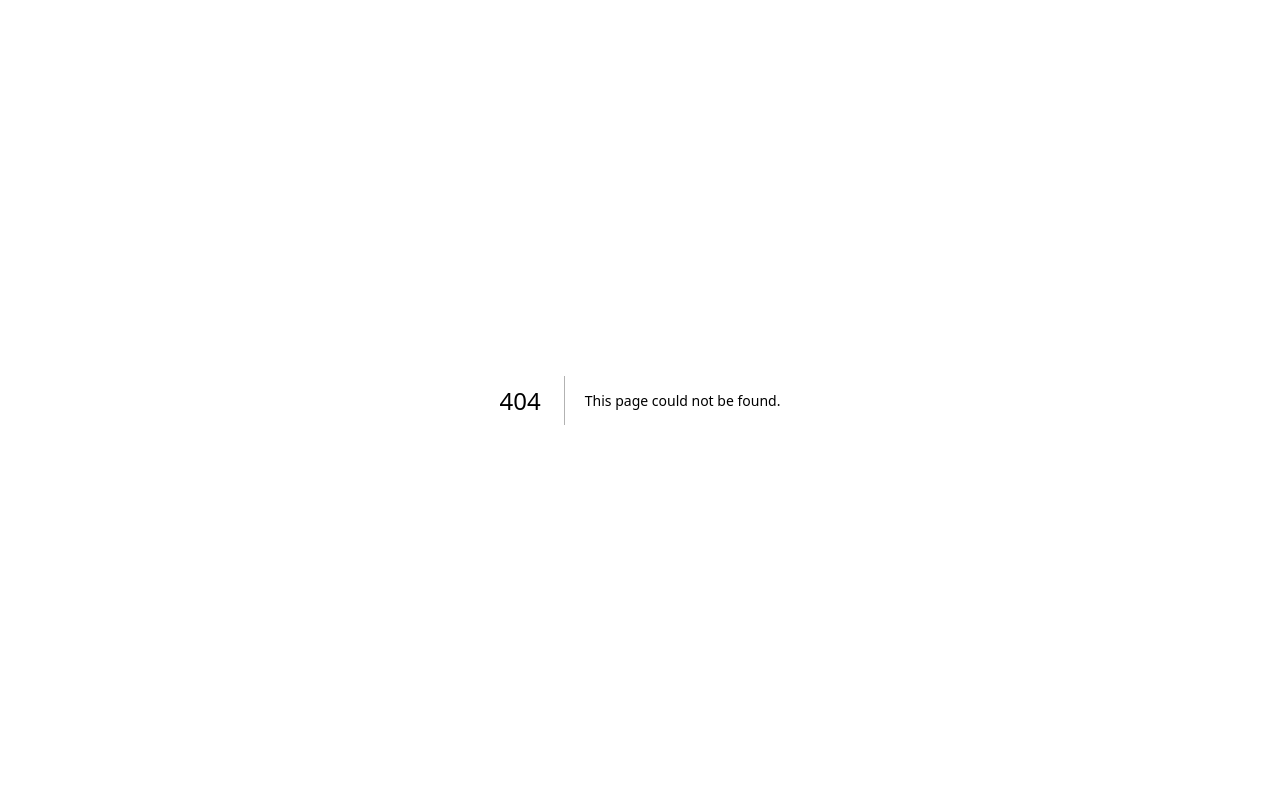
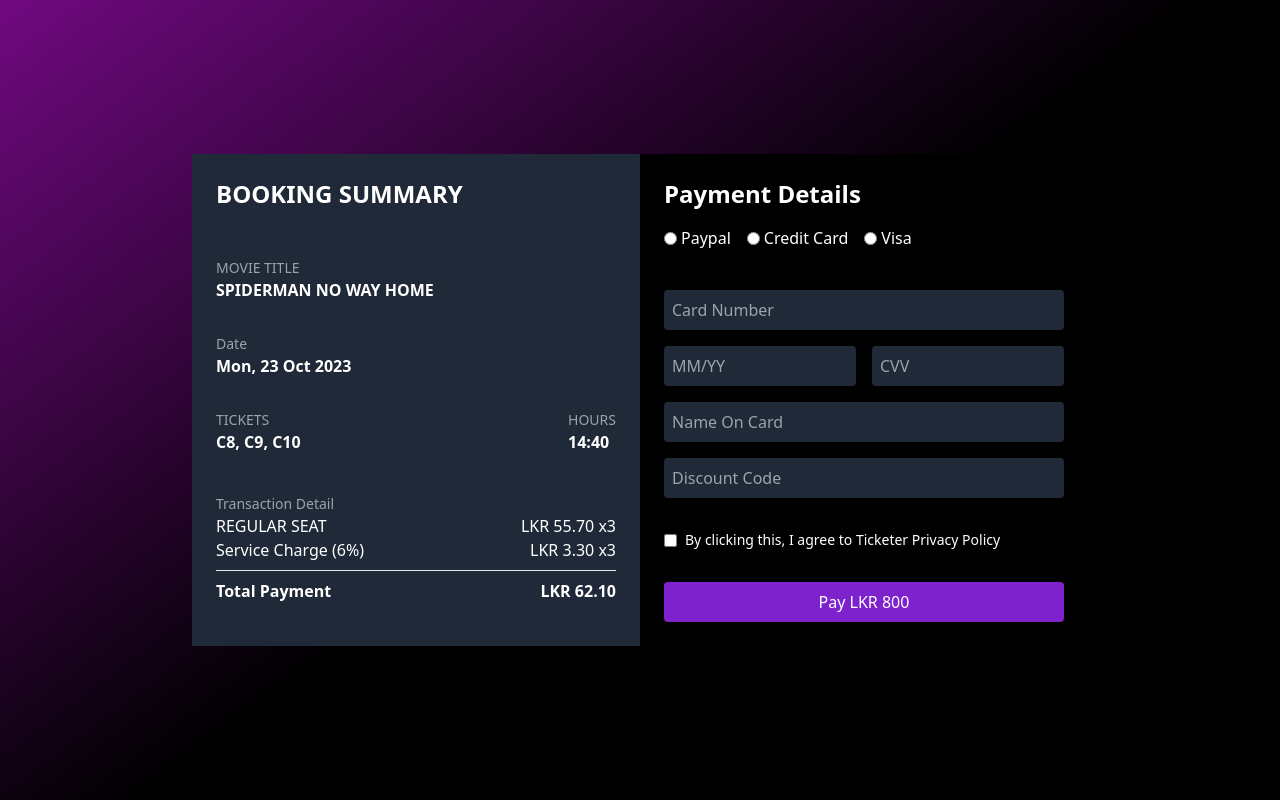
Before and after one commit to MathishaAkashmika/cinemoq-frontend, a Next.js app: page /1/checkout in a window 1280 px wide. Before the commit this address had no page. Built offline with nearby package versions, Linux system fonts and the light colour scheme.

Commit message:
Yasuri | Chekout Form completed

```diff
--- /dev/null
+++ b/src/app/[MovieID]/checkout/page.tsx
@@ -0,0 +1,98 @@
+const CheckoutPage = () => {
+  return (
+    <div
+      style={{
+        background:
+          "linear-gradient(142.9deg, rgba(113, 9, 129, 1) 0%, rgba(0, 0, 0, 1) 51.5%)",
+      }}
+      className="min-h-screen flex justify-center items-center"
+    >
+      <div className="grid grid-cols-1 md:grid-cols-2 max-w-4xl w-full bg-black text-white">
+        <div className="bg-gray-800  p-6">
+          <h2 className="text-2xl font-bold mb-12">BOOKING SUMMARY</h2>
+          <div className="mb-8">
+            <p className="text-sm text-gray-400">MOVIE TITLE</p>
+            <p className="font-semibold">SPIDERMAN NO WAY HOME</p>
+          </div>
+          <div className="mb-8">
+            <p className="text-sm text-gray-400">Date</p>
+            <p className="font-semibold">Mon, 23 Oct 2023</p>
+          </div>
+          <div className="flex justify-between mb-10">
+            <div>
+              <p className="text-sm text-gray-400">TICKETS</p>
+              <p className="font-semibold">C8, C9, C10</p>
+            </div>
+            <div>
+              <p className="text-sm text-gray-400">HOURS</p>
+              <p className="font-semibold">14:40</p>
+            </div>
+          </div>
+          <div>
+            <p className="text-sm text-gray-400">Transaction Detail</p>
+            <p className="flex justify-between">
+              REGULAR SEAT <span>LKR 55.70 x3</span>
+            </p>
+            <p className="flex justify-between">
+              Service Charge (6%) <span>LKR 3.30 x3</span>
+            </p>
+            <p className="flex justify-between font-bold mt-2 border-t pt-2">
+              Total Payment <span>LKR 62.10</span>
+            </p>
+          </div>
+        </div>
+
+        <div className="bg-black p-6">
+          <h2 className="text-2xl font-bold mb-4">Payment Details</h2>
+          <div className="flex gap-4 mb-10">
+            <label className="flex items-center gap-1">
+              <input type="radio" name="payment" /> Paypal
+            </label>
+            <label className="flex items-center gap-1">
+              <input type="radio" name="payment" /> Credit Card
+            </label>
+            <label className="flex items-center gap-1">
+              <input type="radio" name="payment" /> Visa
+            </label>
+          </div>
+          <input
+            type="text"
+            placeholder="Card Number"
+            className="w-full p-2 mb-4 bg-gray-800 text-white rounded"
+          />
+          <div className="flex gap-4 mb-4">
+            <input
+              type="text"
+              placeholder="MM/YY"
+              className="w-1/2 p-2 bg-gray-800 text-white rounded"
+            />
+            <input
+              type="text"
+              placeholder="CVV"
+              className="w-1/2 p-2 bg-gray-800 text-white rounded"
+            />
+          </div>
+          <input
+            type="text"
+            placeholder="Name On Card"
+            className="w-full p-2 mb-4 bg-gray-800 text-white rounded"
+          />
+          <input
+            type="text"
+            placeholder="Discount Code"
+            className="w-full p-2 mb-4 bg-gray-800 text-white rounded"
+          />
+          <label className="flex items-center gap-2 text-sm mb-8 mt-4">
+            <input type="checkbox" />
+            By clicking this, I agree to Ticketer Privacy Policy
+          </label>
+          <button className="w-full py-2 bg-purple-700 text-white rounded hover:bg-purple-800">
+            Pay LKR 800
+          </button>
+        </div>
+      </div>
+    </div>
+  );
+};
+
+export default CheckoutPage;
--- a/src/app/[MovieID]/ticketbooking/page.tsx
+++ b/src/app/[MovieID]/ticketbooking/page.tsx
@@ -1,15 +1,12 @@
-
-import Banner from '@/app/components/Banner';
-import BookingSection from '@/app/components/BookingSection';
-import BookingSummary from '@/app/components/BookingSummary';
-import MovieDetails from '@/app/components/MovieDetails';
-import Navbar from '@/app/components/Navbar';
-import SeatSelection from '@/app/components/SeatSelection';
-import '@fortawesome/fontawesome-free/css/all.min.css';
-
+import Banner from "@/app/components/Banner";
+import BookingSection from "@/app/components/BookingSection";
+import BookingSummary from "@/app/components/BookingSummary";
+import MovieDetails from "@/app/components/MovieDetails";
+import Navbar from "@/app/components/Navbar";
+import SeatSelection from "@/app/components/SeatSelection";
+import "@fortawesome/fontawesome-free/css/all.min.css";
 
 async function fetchMovie(MovieID: string) {
-
   const mockMovies = [
     {
       id: "2",
@@ -143,7 +140,7 @@ async function fetchMovie(MovieID: string) {
       imdb: "7.4",
       duration: "2h 30min",
       poster: "/images/24.jpg",
-        }
+    },
   ];
   const movie = mockMovies.find((movie) => movie.id === MovieID);
   return movie || null;
@@ -167,7 +164,6 @@ export default async function TicketBookingPage({
   }
 
   return (
-
     <div className="bg-gradient-to-t from-purple-800 via-black to-black min-h-screen flex flex-col">
       <Navbar />
       <div className="relative">
@@ -188,13 +184,16 @@ export default async function TicketBookingPage({
         </div>
         <div className="flex-1">
           <div className="flex flex-col h-full">
-                        <BookingSummary movieTitle={''} date={''} tickets={''} time={''} />
+            <BookingSummary
+              movieTitle={""}
+              date={""}
+              tickets={""}
+              time={""}
+              MovieID={MovieID}
+            />
           </div>
-
         </div>
-
       </main>
     </div>
   );
-
 }
--- a/src/app/components/BookingSummary.tsx
+++ b/src/app/components/BookingSummary.tsx
@@ -1,4 +1,5 @@
-import React from 'react';
+import Link from "next/link";
+import React from "react";
 
 interface BookingSummaryProps {
   movieTitle: string;
@@ -8,6 +9,7 @@ interface BookingSummaryProps {
   seatPrice?: number; // Make the properties optional
   serviceCharge?: number;
   totalPayment?: number;
+  MovieID: string;
 }
 
 const BookingSummary: React.FC<BookingSummaryProps> = ({
@@ -18,27 +20,41 @@ const BookingSummary: React.FC<BookingSummaryProps> = ({
   seatPrice = 0,
   serviceCharge = 0,
   totalPayment = 0,
+  MovieID,
 }) => (
   <div className="bg-gray-800 p-6 rounded-lg min-h-[700px] flex flex-col justify-center">
     <h3 className="text-2xl font-bold text-center">BOOKING SUMMARY</h3>
     <div className="mt-4">
-    <p className="mb-4"><span className="font-semibold">MOVIE TITLE:</span> {movieTitle}</p>
-    <p className="mb-4"><span className="font-semibold">DATE:</span> {date}</p>
-    <p className="mb-4"><span className="font-semibold">TICKETS:</span> {tickets}</p>
-    <p className="mb-4"><span className="font-semibold">HOURS:</span> {time}</p>
+      <p className="mb-4">
+        <span className="font-semibold">MOVIE TITLE:</span> {movieTitle}
+      </p>
+      <p className="mb-4">
+        <span className="font-semibold">DATE:</span> {date}
+      </p>
+      <p className="mb-4">
+        <span className="font-semibold">TICKETS:</span> {tickets}
+      </p>
+      <p className="mb-4">
+        <span className="font-semibold">HOURS:</span> {time}
+      </p>
     </div>
     <div className="mt-4">
       <h4 className="text-lg font-bold">Transaction Detail</h4>
       <p className="mb-4">Regular Seat: LKR {seatPrice.toFixed(2)} x3</p>
-    <p className="mb-4">Service Charge (6%): LKR {serviceCharge.toFixed(2)} x3</p>
-    <p className="font-semibold">Total Payment: LKR {totalPayment.toFixed(2)}</p>
+      <p className="mb-4">
+        Service Charge (6%): LKR {serviceCharge.toFixed(2)} x3
+      </p>
+      <p className="font-semibold">
+        Total Payment: LKR {totalPayment.toFixed(2)}
+      </p>
     </div>
-  <button className="w-full mt-6 px-4 py-2 bg-purple-600 hover:bg-gray-400 rounded font-semibold">
+
+    <Link href={`/${MovieID}/checkout`}>
+      <button className="bg-purple-600 hover:bg-gray-400 text-white py-2 px-4 rounded w-full">
         C H E C K O U T
       </button>
+    </Link>
   </div>
-
-
 );
 
 export default BookingSummary;
```
Lines whose indentation alone changed are shown as unchanged.
